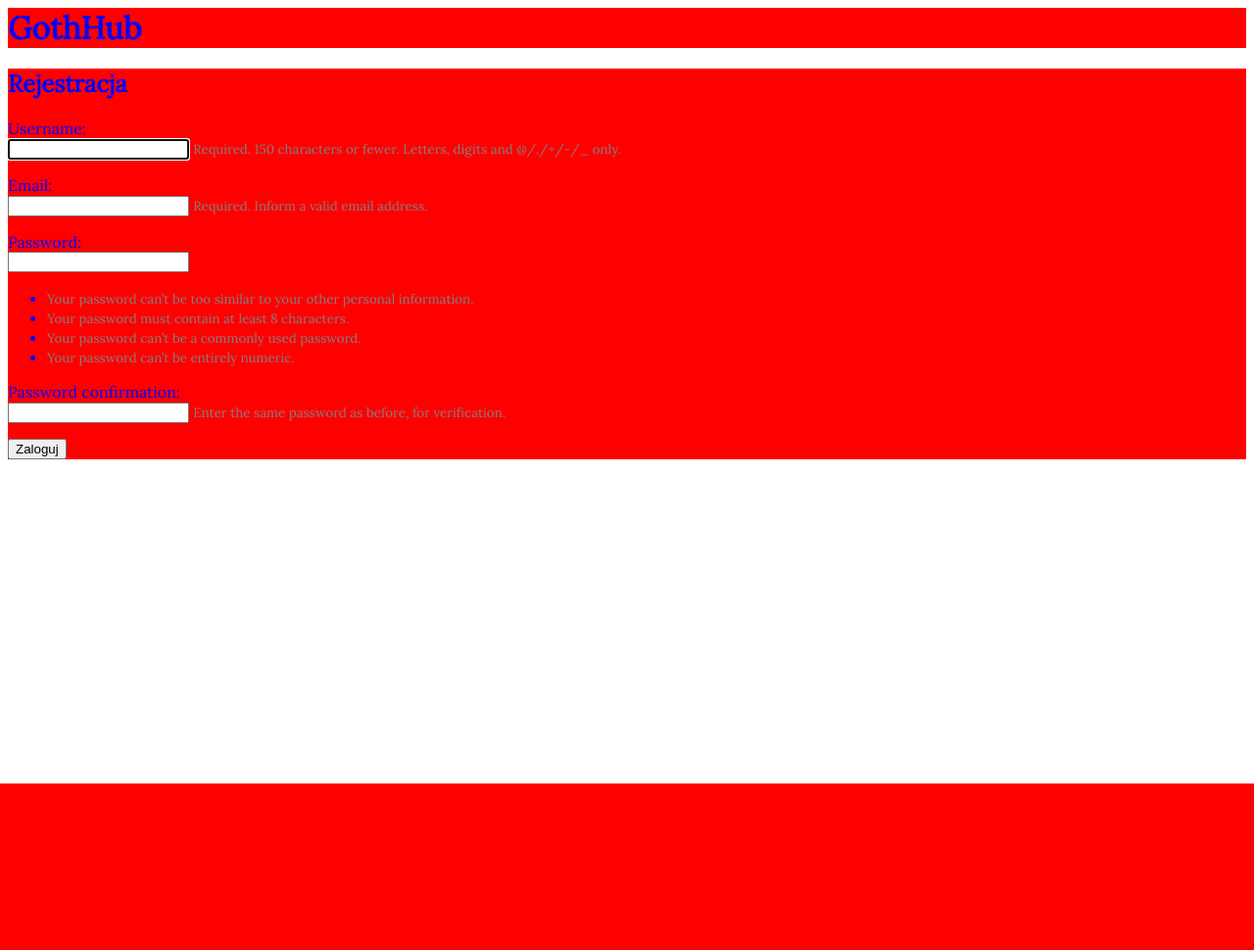
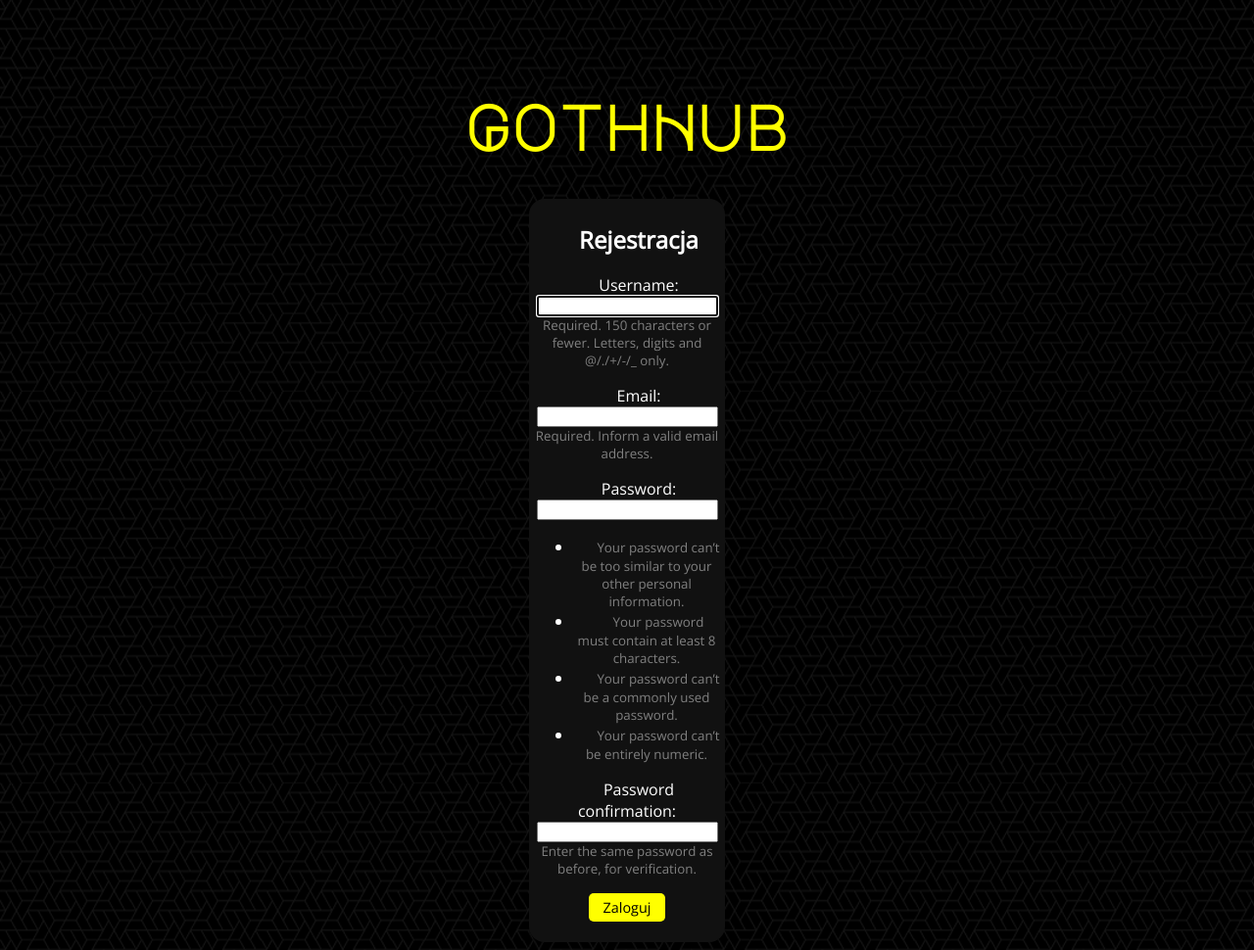
Before and after one commit to WojciechMojsiejuk/GothHub, a Django app: page /join/ in a window 1280 px wide. Shown: the whole page at 98% size. Before the commit the page ends 800 px from the top, so only its background shows below. Run offline with Django 3.2, Linux system fonts and the light colour scheme.

Commit message:
wstepne cssy

```diff
--- /dev/null
+++ b/GothHub/logowanie/static/css/style.css
@@ -0,0 +1,49 @@
+@import url('https://fonts.googleapis.com/css?family=Open+Sans|Major+Mono+Display');
+
+body
+{
+  font-family:  'Open Sans', sans-serif;
+  color: white;
+  background-image: url(pattern.png);
+
+}
+
+.logo
+{
+  font-family: 'Major Mono Display';
+  margin-top: 3em;
+  font-size: 2em;
+  color: yellow;
+  text-align: center;
+}
+.login-box
+{
+  font-size: 1em;
+  margin-left: auto;
+  margin-right: auto;
+  text-indent: 1.5em ;
+
+  background-color: #111111;
+  width: 15%;
+  padding: 0.3em;
+  text-align: center;
+  -webkit-border-radius: 1em;
+  border-radius: 1em;
+
+}
+
+button {
+  font-family:  'Open Sans', sans-serif;
+  font-size: 0.9em;
+  padding:5px 15px;
+  background-color: yellow;
+  border:0 none;
+  cursor:pointer;
+  -webkit-border-radius: 5px;
+  border-radius: 5px;
+}
+
+small
+{
+  color: grey;
+}
--- a/GothHub/logowanie/static/css/style_signup.css
+++ /dev/null
@@ -1,20 +0,0 @@
-body
-{
-  font-family: 'Lora', serif;
-  color: blue;
-}
-.h1
-{
-}
-.h2
-{
-
-}
-.logo
-{
-  background-color: red;
-}
-.login-box
-{
-  background-color: red;
-}
--- a/GothHub/logowanie/templates/logowanie/signup.html
+++ b/GothHub/logowanie/templates/logowanie/signup.html
@@ -4,7 +4,7 @@
     <meta charset="utf-8">
     <title>GothHub login</title>
     <link rel="stylesheet" href="https://fonts.googleapis.com/css?family=Lora" >
-    <link rel="stylesheet" href="{% static 'css/style_signup.css' %}">
+    <link rel="stylesheet" href="{% static 'css/style.css' %}">
 
   </head>
   <body>
@@ -26,7 +26,7 @@
               {{ field.label_tag }}<br>
               {{ field }}
               {% if field.help_text %}
-                <small style="color: grey">{{ field.help_text }}</small>
+                <small>{{ field.help_text }}</small>
               {% endif %}
               {% for error in field.errors %}
                 <p style="color: red">{{ error }}</p>
```
Also changed, not shown: GothHub/logowanie/static/css/pattern.png (added).
